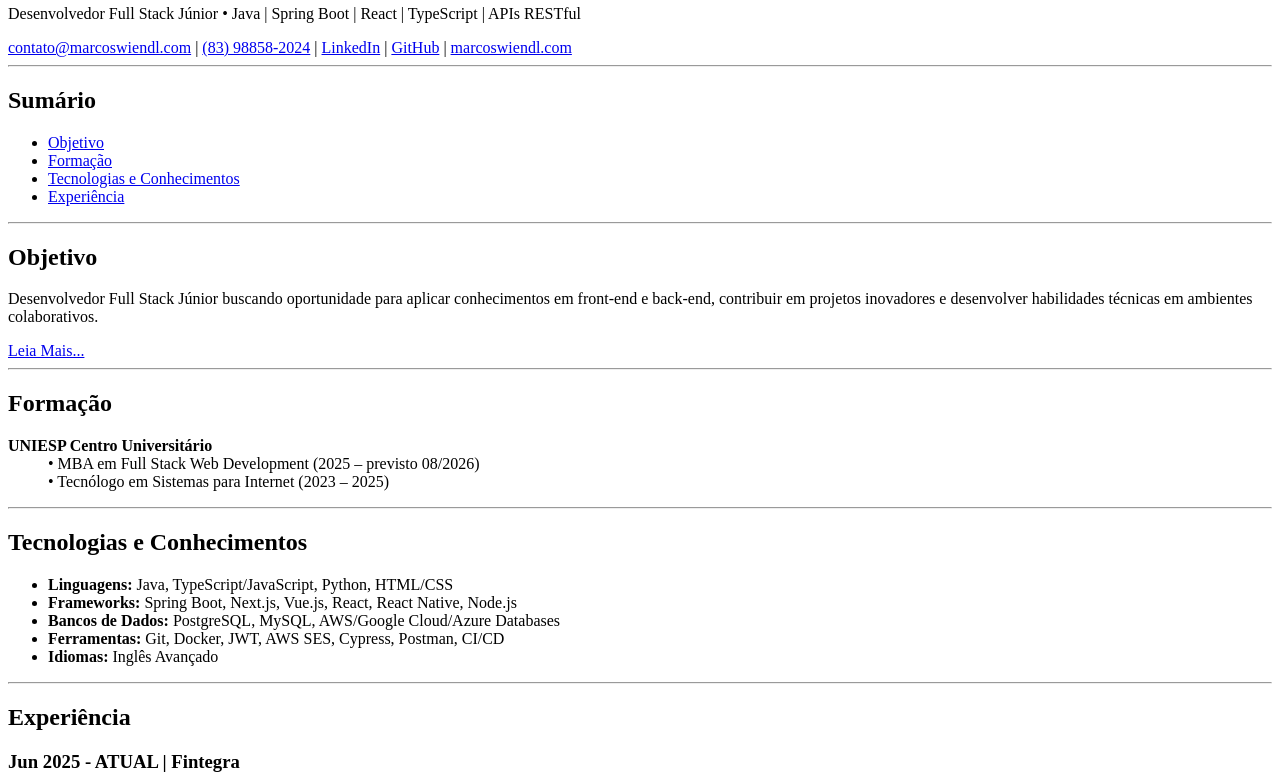
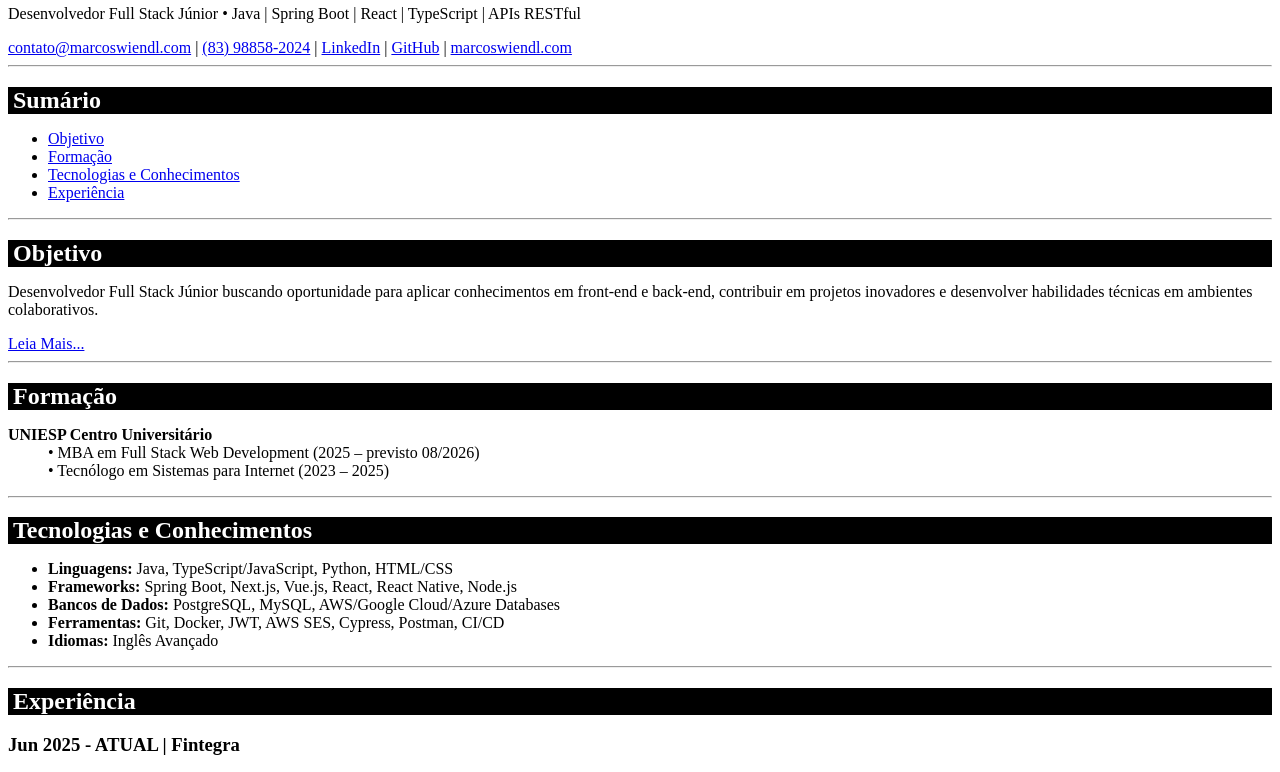
Before and after one commit to mwndl/frontend-pos, a plain HTML site: page relembrando-html/curriculo/index.html in a window 1280 px wide. Shown: the part 224-996 px from the top of the page. Drawn offline with Linux system fonts and the light colour scheme.

Commit message:
adiciona background no título das seções e deixa imagem arredondada

```diff
--- a/relembrando-html/curriculo/index.html
+++ b/relembrando-html/curriculo/index.html
@@ -4,11 +4,12 @@
     <meta charset="UTF-8">
     <meta name="viewport" content="width=device-width, initial-scale=1.0">
     <title>Marcos Wiendl • Currículo</title>
+    <link rel="stylesheet" href="./styles.css">
 </head>
 <body>
     <section id="inicio">
         <div>
-            <img src="https://www.gravatar.com/avatar/d87fbc718cafb7c4a7ce26efd1f227cc?s=1920" alt="Marcos Wiendl" width="150" height="150">
+            <img class="profile-image" src="https://www.gravatar.com/avatar/d87fbc718cafb7c4a7ce26efd1f227cc?s=1920" alt="Marcos Wiendl" width="150" height="150">
             <h1>Marcos Wiendl</h1>
         </div>
         <div>
@@ -28,7 +29,7 @@
     </section>
     <hr>
     <section id="sumario">
-        <h2>Sumário</h2>
+        <h2 class="section-title">Sumário</h2>
         <ul>
             <li><a href="#objetivo">Objetivo</a></li>
             <li><a href="#formacao">Formação</a></li>
@@ -38,12 +39,12 @@
     </section>
     <hr>
     <section id="objetivo">
-        <h2>Objetivo</h2>
+        <h2 class="section-title">Objetivo</h2>
         <p>Desenvolvedor Full Stack Júnior buscando oportunidade para aplicar conhecimentos em front-end e back-end, contribuir em projetos inovadores e desenvolver habilidades técnicas em ambientes colaborativos.</p><span><a href="./pages/resumo.html">Leia Mais...</a></span>
     </section>
     <hr>
     <section id="formacao">
-        <h2>Formação</h2>
+        <h2 class="section-title">Formação</h2>
         <dl>
             <dt><strong>UNIESP Centro Universitário</strong></dt>
             <dd>• MBA em Full Stack Web Development (2025 – previsto 08/2026)</dd>
@@ -52,7 +53,7 @@
     </section>
     <hr>
     <section id="stacks">
-        <h2>Tecnologias e Conhecimentos</h2>
+        <h2 class="section-title">Tecnologias e Conhecimentos</h2>
         <ul>
             <li><strong>Linguagens:</strong> Java, TypeScript/JavaScript, Python, HTML/CSS</li>
             <li><strong>Frameworks:</strong> Spring Boot, Next.js, Vue.js, React, React Native, Node.js</li>
@@ -63,7 +64,7 @@
     </section>
     <hr>
     <section id="experiencia">
-        <h2>Experiência</h2>
+        <h2 class="section-title">Experiência</h2>
         <div>
             <h3>Jun 2025 - ATUAL | Fintegra</h3>
             <p>Posição: <strong>Desenvolvedor Full Stack</strong></p>
--- /dev/null
+++ b/relembrando-html/curriculo/styles.css
@@ -0,0 +1,11 @@
+.profile-image {
+    border-radius: 50%;
+}
+
+.section-title {
+    font-size: 1.5em;
+    margin-bottom: 0.5em;
+    padding: 0 5px;
+    background-color: black;
+    color: white;
+}
```
